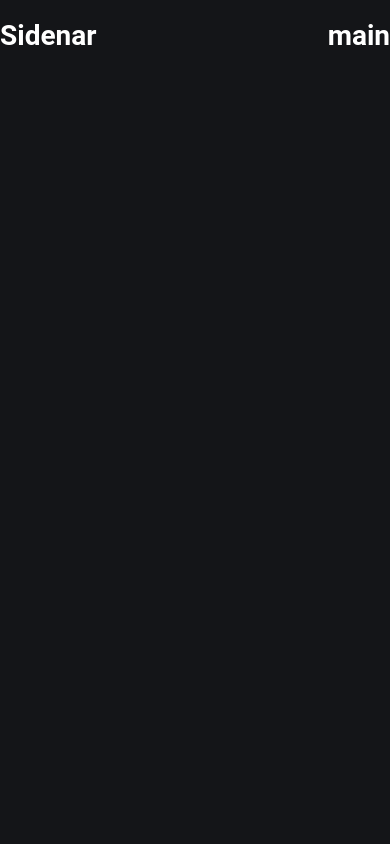
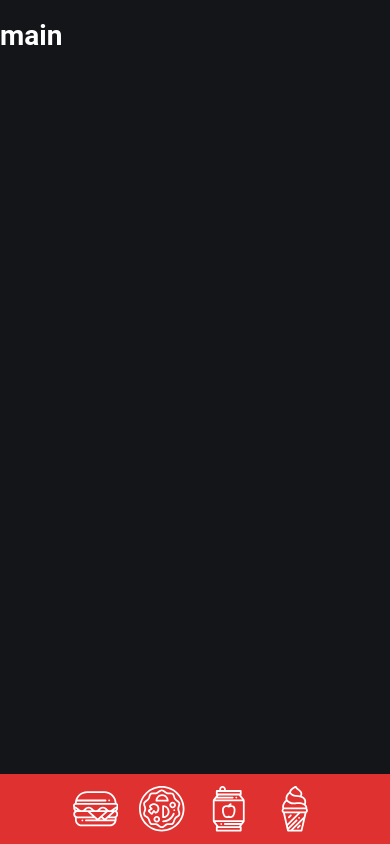
Before and after one commit to Alexandre-Konrath/Food-Commerce, a React (Create React App) app: page / in a window 390 px wide. Built offline with nearby package versions, Linux system fonts and the light colour scheme; the HTML template or start-up script is replaced by a standard one.

Commit message:
styling the navbar, adding navigation icons and making the layout responsive

```diff
--- a/src/components/Sidebar/index.tsx
+++ b/src/components/Sidebar/index.tsx
@@ -1,9 +1,56 @@
+import { useState } from "react";
+
+import { ReactComponent as BurguerIcon } from '../../assets/img/burger.svg'
+import { ReactComponent as PizzaIcon } from '../../assets/img/pizza.svg'
+import { ReactComponent as SodaPopIcon } from '../../assets/img/soda.svg'
+import { ReactComponent as IceCreamIcon } from '../../assets/img/ice-cream.svg'
+import menuImg from '../../assets/img/menu.svg'
+
 import { Container } from "./styles";
 
 export function Sidebar() {
+  const [menuOpen, setMenuOpen] = useState(false)
+
+  function handleToggleMenu() {
+    setMenuOpen(!menuOpen)
+  }
+
   return (
-    <Container>
-      <h1>Sidenar</h1>
+    <Container isMenuOpen={menuOpen}>
+      <button type="button" onClick={handleToggleMenu}>
+        <img src={menuImg} alt="expandir menu" />
+      </button>
+      <nav>
+        <ul>
+          <li>
+            <a href="">
+              <BurguerIcon />
+              <span>Hanbúrgueres</span>
+            </a>
+          </li>
+
+          <li>
+            <a href="">
+              <PizzaIcon />
+              <span>Pizzas</span>
+            </a>
+          </li>
+
+          <li>
+            <a href="">
+              <SodaPopIcon />
+              <span>Bebidas</span>
+            </a>
+          </li>
+
+          <li>
+            <a href="">
+              <IceCreamIcon />
+              <span>Sobremesas</span>
+            </a>
+          </li>
+        </ul>
+      </nav>
     </Container>
   )
 }
--- a/src/components/Sidebar/styles.ts
+++ b/src/components/Sidebar/styles.ts
@@ -1,8 +1,141 @@
-import styled from 'styled-components'
+import styled, { css } from 'styled-components'
+interface ContainerProps {
+  isMenuOpen: boolean;
+}
 
-export const Container = styled.div`
-  width: 100%;
-  height: 100vh;
+export const Container = styled.aside<ContainerProps>`
+  ${({ isMenuOpen }) =>
+    isMenuOpen ? css`width: 16.3rem;` : css`width: 7.75rem;`
+  }
 
   display: flex;
+  flex-direction: column;
+  align-items: center;
+  overflow: hidden;
+
+  padding: 2rem 0;
+  transition: width 0.3s;
+
+  background: ${({ theme }) => theme.colors.red};
+
+  button {
+    width: 100%;
+
+    background: none;
+    border: none;
+  }
+
+  nav {
+    width: 100%;
+    height: 100%;
+
+    flex: 1;
+
+    ul {
+      height: 100%;
+
+      display: flex;
+      flex-direction: column;
+      justify-content: center;
+
+      gap: 1.5rem;
+    }
+
+    li {
+      a {
+        width: fit-content; // ficar dentro daquela da largura
+
+        position: relative;
+        display: flex;
+        align-items: center;
+
+        padding-right: 1.875rem;
+        padding-left: 1.875rem;
+        gap: 2rem;
+
+        svg {
+          width: 4rem;
+          height: 4rem;
+
+          transition: fill 0.3s;
+
+          fill: ${({ theme }) => theme.colors.white};
+        }
+
+        span {
+          font-size: 1rem;
+          font-weight: 500;
+          transition: color 0.3s;
+        }
+
+        &.active { // esse estilo vai ser aplicado ao pai 'a'
+          &::after {
+            content: '';
+            position: absolute;
+            left: 0;
+            top: 50%;
+            bottom: 0;
+            transform: translateY(-50%);
+
+            background-color: ${({ theme }) => theme.colors.yellow};
+            width: 5px;
+            height: calc(100% + 10px);
+            border-radius: 0 5px 0 5px
+          }
+          svg {
+            fill: ${({ theme }) => theme.colors.yellow};
+            fill: ${({ theme }) => theme.colors.yellow};
+          }
+        }
+      }
+    }
+  }
+
+  @media (max-width: 720px) {
+    position: fixed;
+    left: 0;
+    right: 0;
+    bottom: 0;
+    z-index: 999;
+
+    width: 100%;
+    height: 5rem;
+    padding: 0 0;
+    overflow-y: auto;
+
+    button {
+      display: none;
+    }
+
+    nav {
+      height: 100%;
+
+      ul {
+        flex-direction: row;
+        align-items: center;
+      }
+
+      li {
+        a {
+          flex-direction: column;
+          padding: 0;
+
+          svg {
+            width: 3.25rem;
+            height: 3.25rem;
+          }
+
+          span {
+            display: none;
+          }
+
+          &.active {
+            &::after {
+              display: none;
+            }
+          }
+        }
+      }
+    }
+  }
 `
```
